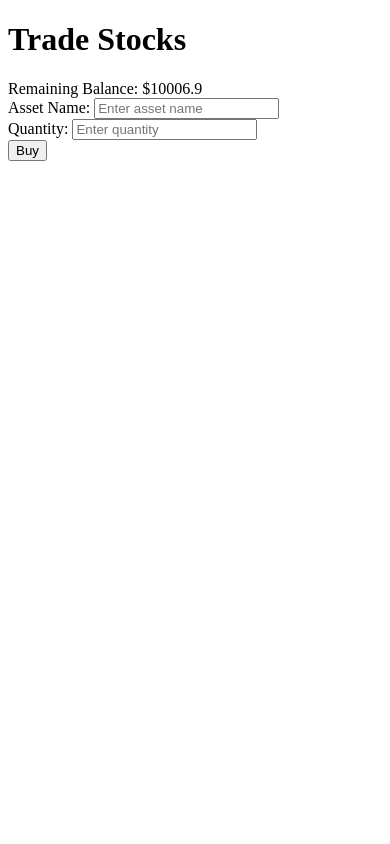
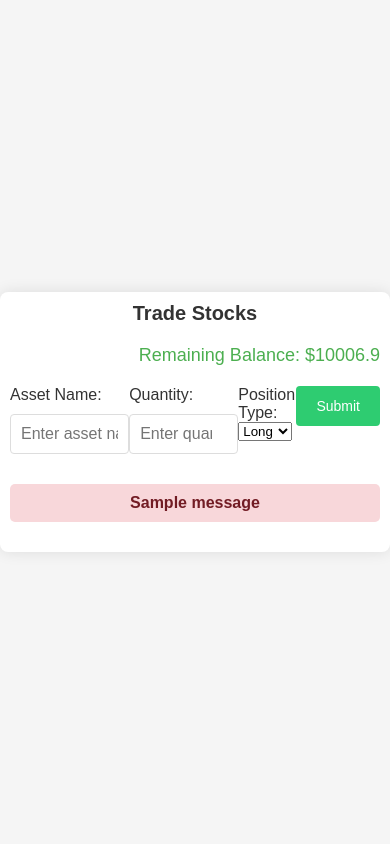
Before and after one commit to kyerai/NEA, a Flask app: page /trade in a window 390 px wide. Run offline with Flask 3, Linux system fonts and the light colour scheme; a user stored in the database is signed in; data comes from the database, SQL or seed files in the repository; both versions use the stored data as it was after the commit; tables that the repository leaves empty hold one stand-in row (values such as "Sample post"); one stand-in notice (Sample message) is shown.

Commit message:
updated mores stuff

```diff
--- a/app.py
+++ b/app.py
@@ -68,11 +68,41 @@ def portfolio():
         conn = sqlite3.connect('/Users/kyeraikundalia/Documents/GitHub/NEA/app.db')
         cursor = conn.cursor()
 
-        if request.method == 'POST' and 'close_position' in request.form:
-            # Close the position by removing it from the portfolio
-            position_id = int(request.form['close_position'])
-            cursor.execute("DELETE FROM portfolio WHERE id = ?", (position_id,))
-            conn.commit()
+        if request.method == 'POST':
+            if 'close_position' in request.form:
+                # Close the position by removing it from the portfolio
+                position_id = int(request.form['close_position'])
+                cursor.execute("SELECT asset_name, quantity, purchase_price FROM portfolio WHERE id = ?", (position_id,))
+                position = cursor.fetchone()
+
+                if position:
+                    asset_name, quantity, purchase_price = position
+                    current_price = round(yf.Ticker(asset_name).history(period='1d')['Close'][0], 2)
+                    total_value = current_price * quantity
+                    profit_or_loss = (current_price - purchase_price) * quantity
+
+                    # Get the user's current balance and update it
+                    cursor.execute("SELECT balance FROM users WHERE username = ?", (session['username'],))
+                    current_balance = cursor.fetchone()[0]
+                    new_balance = round(current_balance + total_value, 2)
+
+                    cursor.execute("UPDATE users SET balance = ? WHERE username = ?", (new_balance, session['username']))
+                    cursor.execute("DELETE FROM portfolio WHERE id = ?", (position_id,))
+                    conn.commit()
+
+                    # Show profit/loss in the flash message
+                    if profit_or_loss >= 0:
+                        flash(f'Position closed for {asset_name}. Profit: ${profit_or_loss:.2f}. Added ${total_value:.2f} to your balance.')
+                    else:
+                        flash(f'Position closed for {asset_name}. Loss: ${-profit_or_loss:.2f}. Added ${total_value:.2f} to your balance.')
+
+            elif 'reset_balance' in request.form:
+                # Reset user's balance to a default value (e.g., $10,000) and delete all positions
+                default_balance = 10000
+                cursor.execute("UPDATE users SET balance = ? WHERE username = ?", (default_balance, session['username']))
+                cursor.execute("DELETE FROM portfolio WHERE user_id = (SELECT id FROM users WHERE username = ?)", (session['username'],))
+                conn.commit()
+                flash('Portfolio balance reset to $10,000 and all positions closed.')
 
         # Fetch portfolio positions for the logged-in user
         cursor.execute("SELECT id FROM users WHERE username = ?", (session['username'],))
@@ -95,6 +125,8 @@ def portfolio():
 
     return redirect('/login')
 
+
+
 @app.route('/trade', methods=['GET', 'POST'])
 def trade():
     if 'logged_in' in session and session['logged_in']:
@@ -113,7 +145,7 @@ def trade():
 
             if total_cost <= current_balance:
                 # Deduct cost from balance and update user's balance
-                new_balance = current_balance - total_cost
+                new_balance = round(current_balance - total_cost, 2)
                 cursor.execute("UPDATE users SET balance = ? WHERE username = ?", (new_balance, session['username']))
 
                 # Get user ID and save new trade in portfolio
--- a/create.py
+++ b/create.py
@@ -22,11 +22,10 @@ c.execute('''
         quantity INTEGER,
         purchase_price REAL,
         purchase_date DATE,
-        current_price REAL,
+        position_type TEXT,  # New column for position type
         FOREIGN KEY(user_id) REFERENCES users(id)
     )
 ''')
 
-
 # Close the connection
 conn.close()
--- /dev/null
+++ b/static/styles.css
@@ -0,0 +1,159 @@
+/* General Styling */
+* {
+    margin: 0;
+    padding: 0;
+    box-sizing: border-box;
+    font-family: 'Arial', sans-serif;
+}
+
+body {
+    background-color: #f5f5f5;
+    color: #333;
+    display: flex;
+    justify-content: center;
+    align-items: center;
+    height: 100vh;
+}
+
+.container {
+    background-color: #fff;
+    padding: 20px;
+    border-radius: 8px;
+    box-shadow: 0 0 15px rgba(0, 0, 0, 0.1);
+    width: 90%;
+    max-width: 1200px;
+}
+
+h1 {
+    font-size: 24px;
+    margin-bottom: 20px;
+    color: #333;
+    text-align: center;
+}
+
+/* Header Balance Styling */
+.balance {
+    font-size: 18px;
+    color: #4caf50;
+    text-align: right;
+    margin-bottom: 20px;
+}
+
+/* Table Styling */
+.portfolio-table {
+    width: 100%;
+    border-collapse: collapse;
+    margin-bottom: 20px;
+}
+
+.portfolio-table th, .portfolio-table td {
+    padding: 12px;
+    text-align: center;
+    border-bottom: 1px solid #ddd;
+}
+
+.portfolio-table th {
+    background-color: #4caf50;
+    color: white;
+    font-weight: bold;
+}
+
+.portfolio-table tr:nth-child(even) {
+    background-color: #f9f9f9;
+}
+
+.portfolio-table tr:hover {
+    background-color: #f1f1f1;
+}
+
+/* Button Styling */
+.btn {
+    padding: 10px 15px;
+    font-size: 14px;
+    color: white;
+    border: none;
+    border-radius: 4px;
+    cursor: pointer;
+}
+
+.close-btn {
+    background-color: #e74c3c;
+}
+
+.close-btn:hover {
+    background-color: #c0392b;
+}
+
+.reset-btn {
+    background-color: #3498db;
+}
+
+.reset-btn:hover {
+    background-color: #2980b9;
+}
+
+/* Form Styling */
+form {
+    display: flex;
+    justify-content: center;
+    margin-bottom: 20px;
+}
+
+input[type="text"], input[type="number"] {
+    padding: 10px;
+    margin: 10px 0;
+    width: 100%;
+    max-width: 400px;
+    border: 1px solid #ddd;
+    border-radius: 4px;
+    font-size: 16px;
+}
+
+/* Submit Button for Trading Form */
+input[type="submit"] {
+    padding: 12px 20px;
+    background-color: #2ecc71;
+    color: white;
+    border: none;
+    border-radius: 4px;
+    cursor: pointer;
+}
+
+input[type="submit"]:hover {
+    background-color: #27ae60;
+}
+
+/* Flash Messages */
+.flashes {
+    list-style: none;
+    margin: 20px 0;
+    padding: 0;
+    color: #e74c3c;
+    text-align: center;
+}
+
+.flashes li {
+    background-color: #f8d7da;
+    color: #721c24;
+    padding: 10px;
+    border-radius: 5px;
+    margin-bottom: 10px;
+    font-weight: bold;
+}
+
+/* Media Query for Mobile Responsiveness */
+@media (max-width: 768px) {
+    .container {
+        width: 100%;
+        padding: 10px;
+    }
+
+    .portfolio-table th, .portfolio-table td {
+        font-size: 14px;
+        padding: 8px;
+    }
+
+    h1 {
+        font-size: 20px;
+    }
+}
--- a/templates/trade.html
+++ b/templates/trade.html
@@ -1,20 +1,52 @@
 <!DOCTYPE html>
-<html>
+<html lang="en">
 <head>
+    <meta charset="UTF-8">
+    <meta name="viewport" content="width=device-width, initial-scale=1.0">
     <title>Trade</title>
-    <style>
-    </style>
+    <link rel="stylesheet" href="/static/styles.css">
 </head>
 <body>
+    <div class="container">
+        <header>
             <h1>Trade Stocks</h1>
             <div class="balance">Remaining Balance: ${{ balance }}</div>
+        </header>
 
         <form action="/trade" method="POST">
+            <div class="form-group">
                 <label for="asset_name">Asset Name:</label>
-        <input type="text" id="asset_name" name="asset_name" placeholder="Enter asset name"><br>
+                <input type="text" id="asset_name" name="asset_name" placeholder="Enter asset name" required>
+            </div>
+
+            <div class="form-group">
                 <label for="quantity">Quantity:</label>
-        <input type="number" id="quantity" name="quantity" placeholder="Enter quantity"><br>
-        <input type="submit" value="Buy">
+                <input type="number" id="quantity" name="quantity" placeholder="Enter quantity" required min="1">
+            </div>
+
+            <div class="form-group">
+                <label for="position_type">Position Type:</label>
+                <select id="position_type" name="position_type" required>
+                    <option value="long">Long</option>
+                    <option value="short">Short</option>
+                </select>
+            </div>
+
+            <div class="form-group">
+                <input type="submit" value="Submit" class="btn">
+            </div>
         </form>
+
+        <!-- Flash messages -->
+        {% with messages = get_flashed_messages() %}
+        {% if messages %}
+        <ul class="flashes">
+            {% for message in messages %}
+            <li>{{ message }}</li>
+            {% endfor %}
+        </ul>
+        {% endif %}
+        {% endwith %}
+    </div>
 </body>
 </html>
```
Also changed, not shown: templates/portfolio.html (+35 -7 lines), app.db. Lines whose indentation alone changed are shown as unchanged.
